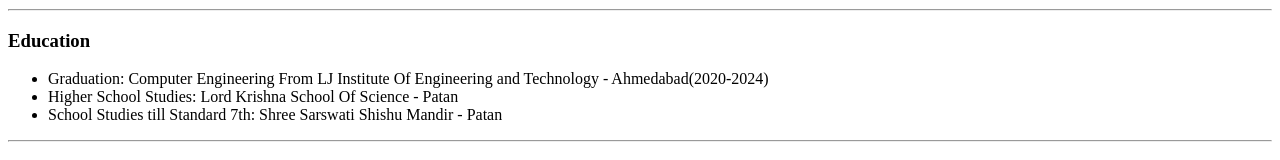
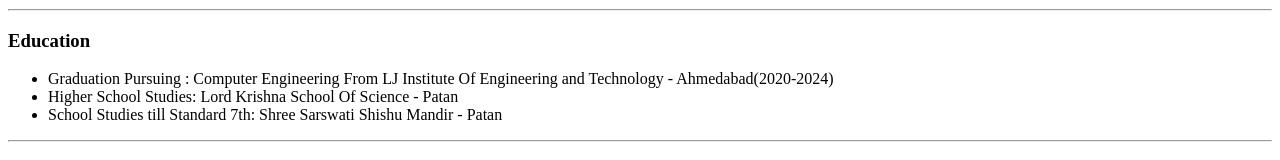
Before and after one commit to Sneha-2009/resume, a plain HTML site: page index.html in a window 1280 px wide. Shown: the part 389-549 px from the top of the page. Drawn offline with Linux system fonts and the light colour scheme.

Commit message:
Update index.html

```diff
--- a/index.html
+++ b/index.html
@@ -26,7 +26,7 @@
     <h3>Education</h3>
     <p>
         <ul>
-            <li>Graduation: Computer Engineering From LJ Institute Of Engineering and Technology - Ahmedabad(2020-2024)</li>
+            <li>Graduation Pursuing : Computer Engineering From LJ Institute Of Engineering and Technology - Ahmedabad(2020-2024)</li>
             <li>Higher School Studies: Lord Krishna School Of Science - Patan</li>
             <li>School Studies till Standard 7th: Shree Sarswati Shishu Mandir - Patan</li>
         </ul>
```
